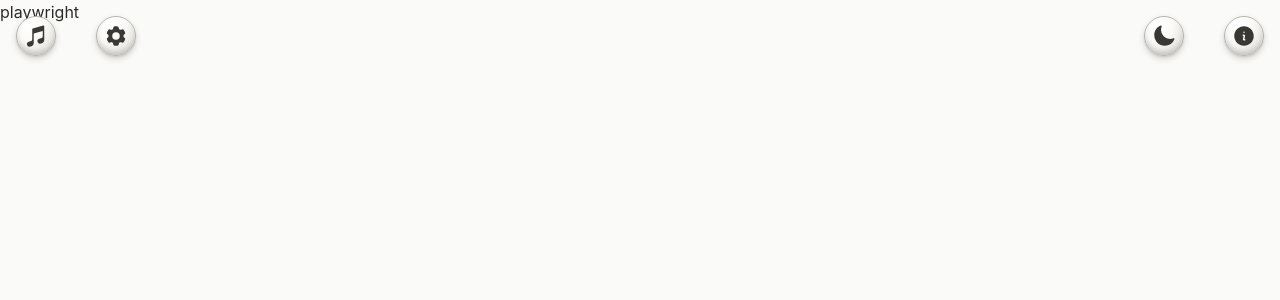
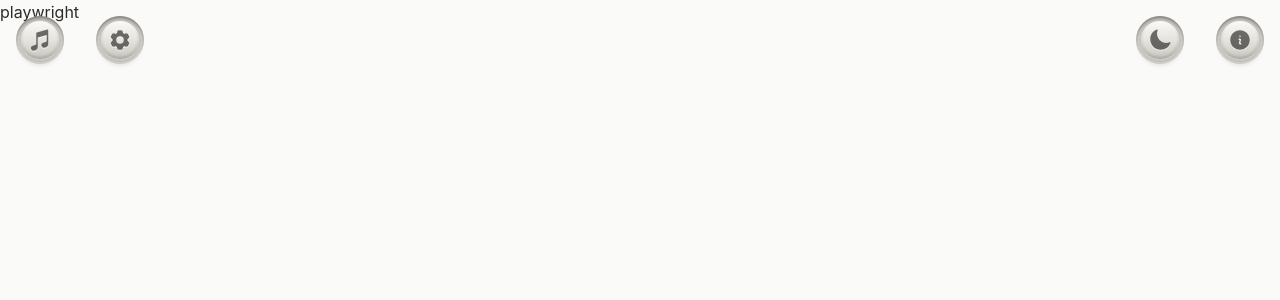
Before and after one commit to CrabbRex/PomoCD, a SvelteKit app in the folder pomo-CD/: page /demo in a window 1280 px wide. Shown: the top 300 px of the page. Built offline with nearby package versions, Linux system fonts and the light colour scheme.

Commit message:
Implement button overhaul Fix: Bug for next song allowed when paused

```diff
--- a/pomo-CD/src/lib/stores/timer.svelte.ts
+++ b/pomo-CD/src/lib/stores/timer.svelte.ts
@@ -91,6 +91,7 @@ class TimerStore {
 	}
 
 	private completePhase() {
+		const wasRunning = this.isRunning;
 		this.pause();
 
 		if (this.mode === 'work') {
@@ -102,7 +103,10 @@ class TimerStore {
 		}
 
 		this.secondsLeft = this.totalSeconds;
-		this.start(); // auto-advance into the next phase
+
+		if (wasRunning) {
+			this.start(); // auto-advance into the next phase
+		}
 	}
 }
 
--- a/pomo-CD/src/routes/+layout.svelte
+++ b/pomo-CD/src/routes/+layout.svelte
@@ -20,19 +20,30 @@
 <svelte:head><link rel="icon" href={favicon} /></svelte:head>
 {@render children()}
 
+<span class="btn-well top-4 right-20 sm:right-24 fixed">
 	<button
-	class="btn btn-physical btn-circle btn-sm sm:btn-md top-4 right-20 sm:right-24 fixed"
+		class="btn btn-physical btn-circle btn-sm sm:btn-md"
 		onclick={() => themeStore.toggle()}
 		aria-label={themeStore.mode === 'dark' ? 'Switch to light mode' : 'Switch to dark mode'}
 	>
 		{#if themeStore.mode === 'dark'}
-		<svg xmlns="http://www.w3.org/2000/svg" viewBox="0 0 24 24" fill="currentColor" class="size-6">
+			<svg
+				xmlns="http://www.w3.org/2000/svg"
+				viewBox="0 0 24 24"
+				fill="currentColor"
+				class="size-6"
+			>
 				<path
 					d="M12 2.25a.75.75 0 0 1 .75.75v2.25a.75.75 0 0 1-1.5 0V3a.75.75 0 0 1 .75-.75ZM7.5 12a4.5 4.5 0 1 1 9 0 4.5 4.5 0 0 1-9 0ZM18.894 6.166a.75.75 0 0 0-1.06-1.06l-1.591 1.59a.75.75 0 1 0 1.06 1.061l1.591-1.59ZM21.75 12a.75.75 0 0 1-.75.75h-2.25a.75.75 0 0 1 0-1.5H21a.75.75 0 0 1 .75.75ZM17.834 18.894a.75.75 0 0 0 1.06-1.06l-1.59-1.591a.75.75 0 1 0-1.061 1.06l1.59 1.591ZM12 18a.75.75 0 0 1 .75.75V21a.75.75 0 0 1-1.5 0v-2.25A.75.75 0 0 1 12 18ZM7.758 17.303a.75.75 0 0 0-1.061-1.06l-1.591 1.59a.75.75 0 0 0 1.06 1.061l1.591-1.59ZM6 12a.75.75 0 0 1-.75.75H3a.75.75 0 0 1 0-1.5h2.25A.75.75 0 0 1 6 12ZM6.697 7.757a.75.75 0 0 0 1.06-1.06l-1.59-1.591a.75.75 0 0 0-1.061 1.06l1.59 1.591Z"
 				/>
 			</svg>
 		{:else}
-		<svg xmlns="http://www.w3.org/2000/svg" viewBox="0 0 24 24" fill="currentColor" class="size-6">
+			<svg
+				xmlns="http://www.w3.org/2000/svg"
+				viewBox="0 0 24 24"
+				fill="currentColor"
+				class="size-6"
+			>
 				<path
 					fill-rule="evenodd"
 					d="M9.528 1.718a.75.75 0 0 1 .162.819A8.97 8.97 0 0 0 9 6a9 9 0 0 0 9 9 8.97 8.97 0 0 0 3.463-.69.75.75 0 0 1 .981.98 10.503 10.503 0 0 1-9.694 6.46c-5.799 0-10.5-4.7-10.5-10.5 0-4.368 2.667-8.112 6.46-9.694a.75.75 0 0 1 .818.162Z"
@@ -41,15 +52,14 @@
 			</svg>
 		{/if}
 	</button>
+</span>
 
 <div class="drawer">
 	<input id="my-drawer-1" type="checkbox" class="drawer-toggle" />
 	<div class="drawer-content">
 		<!-- Page content here -->
-		<label
-			for="my-drawer-1"
-			class="btn drawer-button btn-physical btn-circle btn-sm sm:btn-md top-4 left-4 fixed"
-		>
+		<span class="btn-well top-4 left-4 fixed">
+			<label for="my-drawer-1" class="btn drawer-button btn-physical btn-circle btn-sm sm:btn-md">
 				<svg
 					xmlns="http://www.w3.org/2000/svg"
 					viewBox="0 0 24 24"
@@ -63,6 +73,7 @@
 					/>
 				</svg>
 			</label>
+		</span>
 	</div>
 	<div class="drawer-side">
 		<label for="my-drawer-1" aria-label="close sidebar" class="drawer-overlay"></label>
@@ -76,9 +87,10 @@
 <div class="drawer">
 	<input id="settings-drawer" type="checkbox" class="drawer-toggle" />
 	<div class="drawer-content">
+		<span class="btn-well top-4 left-20 sm:left-24 fixed">
 			<label
 				for="settings-drawer"
-			class="btn drawer-button btn-physical btn-circle btn-sm sm:btn-md top-4 left-20 sm:left-24 fixed"
+				class="btn drawer-button btn-physical btn-circle btn-sm sm:btn-md"
 				aria-label="Open settings"
 			>
 				<svg
@@ -94,6 +106,7 @@
 					/>
 				</svg>
 			</label>
+		</span>
 	</div>
 	<div class="drawer-side">
 		<label for="settings-drawer" aria-label="close sidebar" class="drawer-overlay"></label>
@@ -104,12 +117,18 @@
 	</div>
 </div>
 
+<span class="btn-well top-4 right-4 fixed">
 	<button
-	class="btn btn-physical btn-circle btn-sm sm:btn-md top-4 right-4 fixed"
+		class="btn btn-physical btn-circle btn-sm sm:btn-md"
 		onclick={() => my_modal_1?.showModal()}
 		aria-label="Info Box"
 	>
-	<svg xmlns="http://www.w3.org/2000/svg" viewBox="0 0 24 24" fill="currentColor" class="size-6">
+		<svg
+			xmlns="http://www.w3.org/2000/svg"
+			viewBox="0 0 24 24"
+			fill="currentColor"
+			class="size-6"
+		>
 			<path
 				fill-rule="evenodd"
 				d="M2.25 12c0-5.385 4.365-9.75 9.75-9.75s9.75 4.365 9.75 9.75-4.365 9.75-9.75 9.75S2.25 17.385 2.25 12Zm8.706-1.442c1.146-.573 2.437.463 2.126 1.706l-.709 2.836.042-.02a.75.75 0 0 1 .67 1.34l-.04.022c-1.147.573-2.438-.463-2.127-1.706l.71-2.836-.042.02a.75.75 0 1 1-.671-1.34l.041-.022ZM12 9a.75.75 0 1 0 0-1.5.75.75 0 0 0 0 1.5Z"
@@ -117,6 +136,7 @@
 			/>
 		</svg>
 	</button>
+</span>
 
 <dialog bind:this={my_modal_1} class="modal text-primary">
 	<div class="modal-box">
--- a/pomo-CD/src/routes/layout.css
+++ b/pomo-CD/src/routes/layout.css
@@ -168,46 +168,76 @@
 		);
 }
 
-/* Physical button pattern — raised chrome/plastic bezel with an inset
-   press state. Defined outside any @layer so it wins over daisyUI's
-   layered .btn background regardless of source order. */
-.btn-physical {
-	background: radial-gradient(
-		120% 120% at 30% 20%,
-		#ffffff 0%,
-		#fafaf8 35%,
-		#e3e1da 75%,
-		#c7c5be 100%
-	);
-	border: 1px solid #b7b4ac;
-	color: #3a3835;
-	box-shadow:
-		0 1px 1px rgba(255, 255, 255, 0.9) inset,
-		0 -3px 4px rgba(138, 141, 145, 0.35) inset,
-		0 3px 6px rgba(43, 42, 40, 0.18),
-		0 1px 2px rgba(43, 42, 40, 0.12);
-	transition:
-		box-shadow 0.12s ease,
-		transform 0.12s ease,
-		background 0.12s ease;
+/* Physical button pattern — soft-touch moulded cap: housing well, switch
+   travel, extruded wall, printed icon, status LED (play/pause only).
+   Defined outside any @layer so it wins over daisyUI's layered .btn
+   background regardless of source order. Colours are custom properties so
+   the dark theme can override just the tokens (see [data-theme='dark']
+   below) without restyling the rules. */
+:root {
+	--cap-from: #fafaf8;
+	--cap-mid: #e3e1da;
+	--cap-to: #c7c5be;
+	--cap-edge: #c7c5be;
+	--cap-ink: #3a3835;
+	--cap-wall-1: #cbc8c0;
+	--cap-wall-2: #c2bfb7;
+	--cap-wall-3: #b8b5ad;
+	--cap-wall-4: #adaaa2;
+	--cap-drop: rgb(43 42 40 / 0.22);
+	--cap-spec: rgb(255 255 255 / 0.85);
+	--well-from: #c2bfb7;
+	--well-to: #ece9e3;
+	--led-off: #b8b5ad;
+	--led-on: #6f9a72;
 }
 
-.btn-physical:hover {
-	background: radial-gradient(
-		120% 120% at 30% 20%,
-		#ffffff 0%,
-		#fdfdfb 35%,
-		#e8e6e0 75%,
-		#cfccc4 100%
-	);
+/* Housing well — wraps each cap. Padding must stay >= the press travel, or
+   the cap clips through the rim on :active. */
+.btn-well {
+	display: inline-flex;
+	padding: 4px;
+	border-radius: 999px;
+	background: linear-gradient(180deg, var(--well-from), var(--well-to));
+	box-shadow:
+		0 2px 3px rgb(0 0 0 / 0.34) inset,
+		0 1px 0 var(--cap-spec);
+}
+
+/* Rectangular variant for non-circle caps (e.g. the modal Close button). */
+.btn-well-rect {
+	border-radius: var(--radius-field);
+}
+
+/* Cap: soft-touch surface + extruded wall + switch travel, merged. */
+.btn-physical {
+	position: relative; /* required — the LED is absolutely positioned */
+	background: linear-gradient(178deg, var(--cap-from), var(--cap-mid) 55%, var(--cap-to));
+	border: 1px solid var(--cap-edge);
+	color: var(--cap-ink);
+	filter: saturate(0.9);
+	box-shadow:
+		0 1px 0 rgb(255 255 255 / 0.35) inset,
+		0 -4px 6px rgb(0 0 0 / 0.16) inset,
+		0 1px 0 var(--cap-wall-1),
+		0 2px 0 var(--cap-wall-2),
+		0 3px 0 var(--cap-wall-3),
+		0 4px 0 var(--cap-wall-4),
+		0 7px 9px var(--cap-drop);
+	transition:
+		transform 0.24s cubic-bezier(0.18, 0.9, 0.28, 1.4),
+		box-shadow 0.24s ease,
+		background 0.2s ease;
 }
 
 .btn-physical:active {
-	background: radial-gradient(120% 120% at 30% 20%, #e3e1da 0%, #eceae4 60%, #f3f1ec 100%);
+	transform: translateY(3px) scale(0.985);
 	box-shadow:
-		0 2px 4px rgba(43, 42, 40, 0.28) inset,
-		0 -1px 1px rgba(255, 255, 255, 0.6) inset;
-	transform: translateY(1px);
+		0 2px 3px rgb(0 0 0 / 0.28) inset,
+		0 1px 0 var(--cap-wall-2),
+		0 2px 4px var(--cap-drop);
+	transition-duration: 0.04s;
+	transition-timing-function: linear;
 }
 
 .btn-physical:focus-visible {
@@ -215,45 +245,75 @@
 	outline-offset: 2px;
 }
 
-/* Dark theme's smoky-acrylic take on the same bezel — gunmetal glass instead
-   of white plastic, translucent so the page glow behind it still shows. */
-[data-theme='dark'] .btn-physical {
-	background: radial-gradient(
-		120% 120% at 30% 20%,
-		rgb(120 122 128 / 0.6) 0%,
-		rgb(70 71 76 / 0.55) 35%,
-		rgb(30 31 34 / 0.55) 75%,
-		rgb(15 16 18 / 0.6) 100%
-	);
-	border: 1px solid rgb(150 152 158 / 0.4);
-	color: #e8e6e0;
-	box-shadow:
-		0 1px 1px rgba(255, 255, 255, 0.15) inset,
-		0 -3px 4px rgba(0, 0, 0, 0.35) inset,
-		0 3px 6px rgba(0, 0, 0, 0.4),
-		0 1px 2px rgba(0, 0, 0, 0.3);
+/* Printed icon — glyph reads as pad-printed into the plastic. */
+.btn-physical svg {
+	opacity: 0.72;
+	filter: drop-shadow(0 1px 0 var(--cap-spec));
 }
 
-[data-theme='dark'] .btn-physical:hover {
-	background: radial-gradient(
-		120% 120% at 30% 20%,
-		rgb(140 142 148 / 0.65) 0%,
-		rgb(85 87 92 / 0.6) 35%,
-		rgb(38 39 42 / 0.6) 75%,
-		rgb(20 21 23 / 0.65) 100%
-	);
+/* Smaller caps (btn-xs/btn-sm) get a proportionally thinner wall so it
+   doesn't read as chunkier than the lg caps. */
+.btn-physical.btn-xs,
+.btn-physical.btn-sm {
+	box-shadow:
+		0 1px 0 rgb(255 255 255 / 0.35) inset,
+		0 -2px 3px rgb(0 0 0 / 0.16) inset,
+		0 1px 0 var(--cap-wall-1),
+		0 2px 0 var(--cap-wall-2),
+		0 4px 5px var(--cap-drop);
 }
 
-[data-theme='dark'] .btn-physical:active {
-	background: radial-gradient(
-		120% 120% at 30% 20%,
-		rgb(20 21 23 / 0.6) 0%,
-		rgb(45 46 50 / 0.55) 60%,
-		rgb(70 71 76 / 0.5) 100%
-	);
+.btn-physical.btn-xs:active,
+.btn-physical.btn-sm:active {
+	transform: translateY(2px) scale(0.985);
 	box-shadow:
-		0 2px 4px rgba(0, 0, 0, 0.5) inset,
-		0 -1px 1px rgba(255, 255, 255, 0.1) inset;
+		0 1px 2px rgb(0 0 0 / 0.28) inset,
+		0 1px 0 var(--cap-wall-2),
+		0 1px 3px var(--cap-drop);
+}
+
+/* Status LED — play/pause cap only. */
+.led {
+	position: absolute;
+	bottom: 7px;
+	left: 50%;
+	translate: -50% 0;
+	width: 5px;
+	height: 5px;
+	border-radius: 999px;
+	background: var(--led-off);
+	box-shadow:
+		0 1px 1px var(--cap-spec),
+		0 0 0 1px rgb(0 0 0 / 0.18) inset;
+	transition:
+		background 0.18s ease,
+		box-shadow 0.18s ease;
+}
+
+.btn-physical.is-on .led {
+	background: var(--led-on);
+	box-shadow:
+		0 0 5px 1px var(--led-on),
+		0 0 1px 0 var(--led-on) inset;
+}
+
+/* Dark theme's smoky-acrylic take on the same cap — override tokens only. */
+[data-theme='dark'] {
+	--cap-from: rgb(110 112 118 / 0.6);
+	--cap-mid: rgb(52 53 58 / 0.62);
+	--cap-to: rgb(24 25 28 / 0.66);
+	--cap-edge: rgb(150 152 158 / 0.4);
+	--cap-ink: #e8e6e0;
+	--cap-wall-1: #2c2d31;
+	--cap-wall-2: #26272b;
+	--cap-wall-3: #1f2023;
+	--cap-wall-4: #17181a;
+	--cap-drop: rgb(0 0 0 / 0.55);
+	--cap-spec: rgb(255 255 255 / 0.28);
+	--well-from: #08090a;
+	--well-to: #26272b;
+	--led-off: #1f2023;
+	--led-on: #7fae83;
 }
 
 @theme {
@@ -291,4 +351,12 @@
 	.animate-marquee {
 		animation: none;
 	}
+
+	.btn-physical {
+		transition: none;
+	}
+
+	.btn-physical:active {
+		transition: none;
+	}
 }
```
Also changed, not shown: pomo-CD/src/lib/components/music/MusicControls.svelte (+10 -1 lines), pomo-CD/src/lib/components/music/volume.svelte (+12 -9 lines), pomo-CD/src/lib/components/timer/TimerControl.svelte (+8 -1 lines), pomo-CD/src/lib/services/youtubePlayer.svelte.ts (+13 -1 lines), 1 other file (tests, documents, lock files or other folders). Lines whose indentation alone changed are shown as unchanged.
